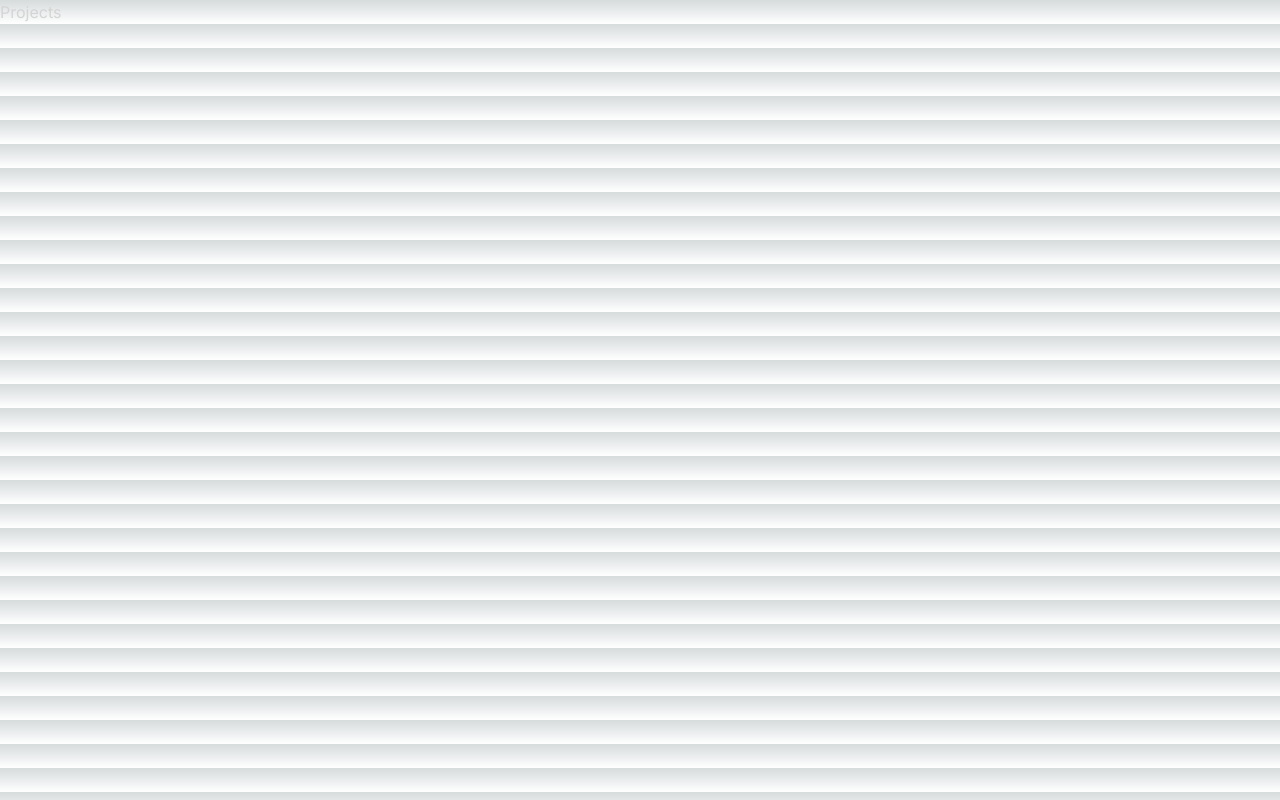
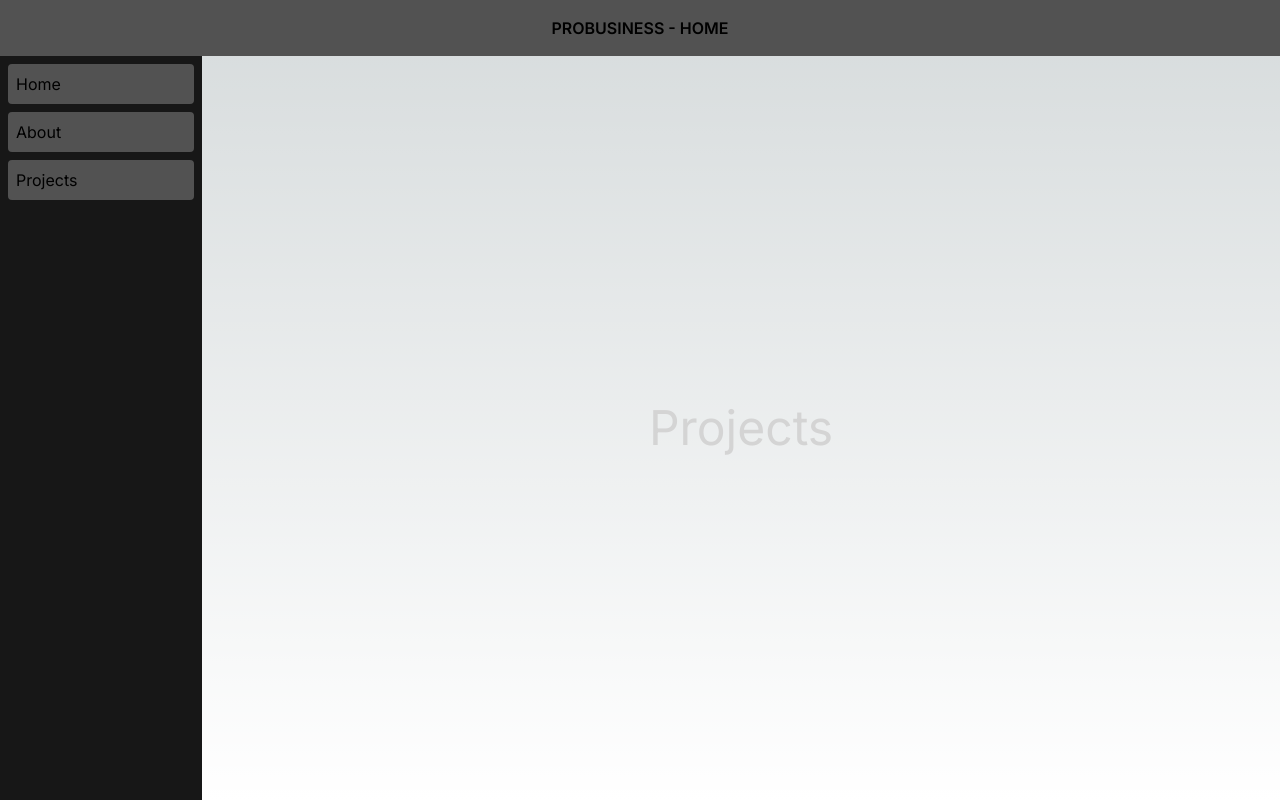
Before and after one commit to InuzDev/BManager, a Next.js app: page /Projects in a window 1280 px wide. Built offline with nearby package versions, Linux system fonts and the light colour scheme.

Commit message:
Update - Layout

```diff
--- a/app/Projects/page.tsx
+++ b/app/Projects/page.tsx
@@ -3,8 +3,8 @@ import React from "react";
 export default function ProjectsPage() {
    return (
       <>
-         <div className="container place-content-center">
-            <h2 className="text-neutral-300">Projects</h2>
+         <div className="container place-content-center text-5xl">
+            <h1 className="text-neutral-300 text-center">Projects</h1>
          </div>
       </>
    )
--- a/app/Workspace/page.tsx
+++ b/app/Workspace/page.tsx
@@ -8,5 +8,3 @@ const Workstation = () => {
       </>
    )
 }
-
-export default Workstation
--- a/app/layout.tsx
+++ b/app/layout.tsx
@@ -1,3 +1,4 @@
+import SidebarLayout from "@/layout/sidebar";
 import type { Metadata } from "next";
 import { Inter } from "next/font/google";
 import "./globals.css";
@@ -17,7 +18,9 @@ export default function RootLayout({
   return (
     <html lang="en">
       <body className={inter.className}>
+        <SidebarLayout>
         {children}
+        </SidebarLayout>
       </body>
     </html>
   );
--- a/app/page.tsx
+++ b/app/page.tsx
@@ -1,4 +1,3 @@
-import Workstation from "@/app/Workspace/page";
 import Footer from "@/components/footer";
 import SidebarLayout from "@/layout/sidebar";
 
@@ -6,7 +5,7 @@ export default function Home() {
   return (
 <>
 {/* Fix this, something feels off. */}
-    <SidebarLayout/>
+
 </>
   );
 }
--- a/layout/sidebar.tsx
+++ b/layout/sidebar.tsx
@@ -1,9 +1,8 @@
 "use client"
-import Workstation from "@/app/Workspace/page";
 import HeadPage from "@/components/header";
 import Link from "next/link";
 // import { useRouter } from "next/navigation";
-import React from "react";
+import React, { Children } from "react";
 
 const SidebarItems = [
    {
@@ -20,7 +19,7 @@ const SidebarItems = [
    }
 ]
 
-const SidebarLayout = () => {
+const SidebarLayout = ({children,}: {children: React.ReactNode}) => {
    return (
       <>
          <div className="min-h-screen flex flex-col">
@@ -41,7 +40,7 @@ const SidebarLayout = () => {
                   </nav>
                </aside>
                <main className="container place-content-center">
-                  <Workstation/>
+                  {children}
                </main>
             </div>
          </div>
```
